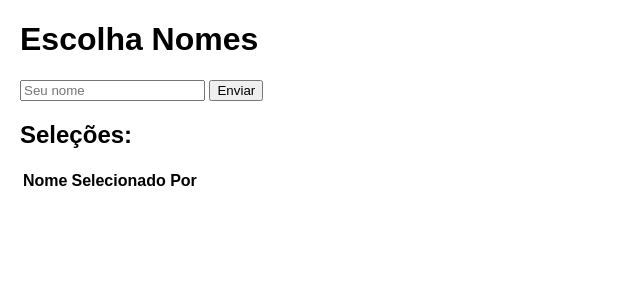
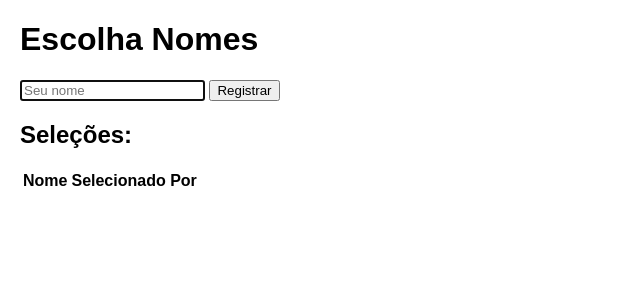
Before and after one commit to thealexsada/rifadenomes, a Flask app: page / in a window 1280 px wide. Shown: the top 300 px of the page, without its empty margins (0-640 px from the left). Run offline with Flask 3, Linux system fonts and the light colour scheme; data that the repository does not hold is empty; some libraries are stand-ins or nearby versions.

Commit message:
Tue, Nov 19, 2024, 7:30 PM +13:00

```diff
--- a/rifadenomes/templates/index.html
+++ b/rifadenomes/templates/index.html
@@ -4,9 +4,9 @@
     <h1>Escolha Nomes</h1>
     <form id="formulario" action="/salvar" method="POST">
         <div id="nomes"></div>
-        <input type="text" name="nome" placeholder="Seu nome" required>
+        <input autocomplte=off autofocus type="text" name="nome" placeholder="Seu nome" required>
         <input type="hidden" id="escolhas" name="escolhas" value="">
-        <button type="submit">Enviar</button>
+        <button type="submit">Registrar</button>
     </form>
 
     <h2>Seleções:</h2>
```
